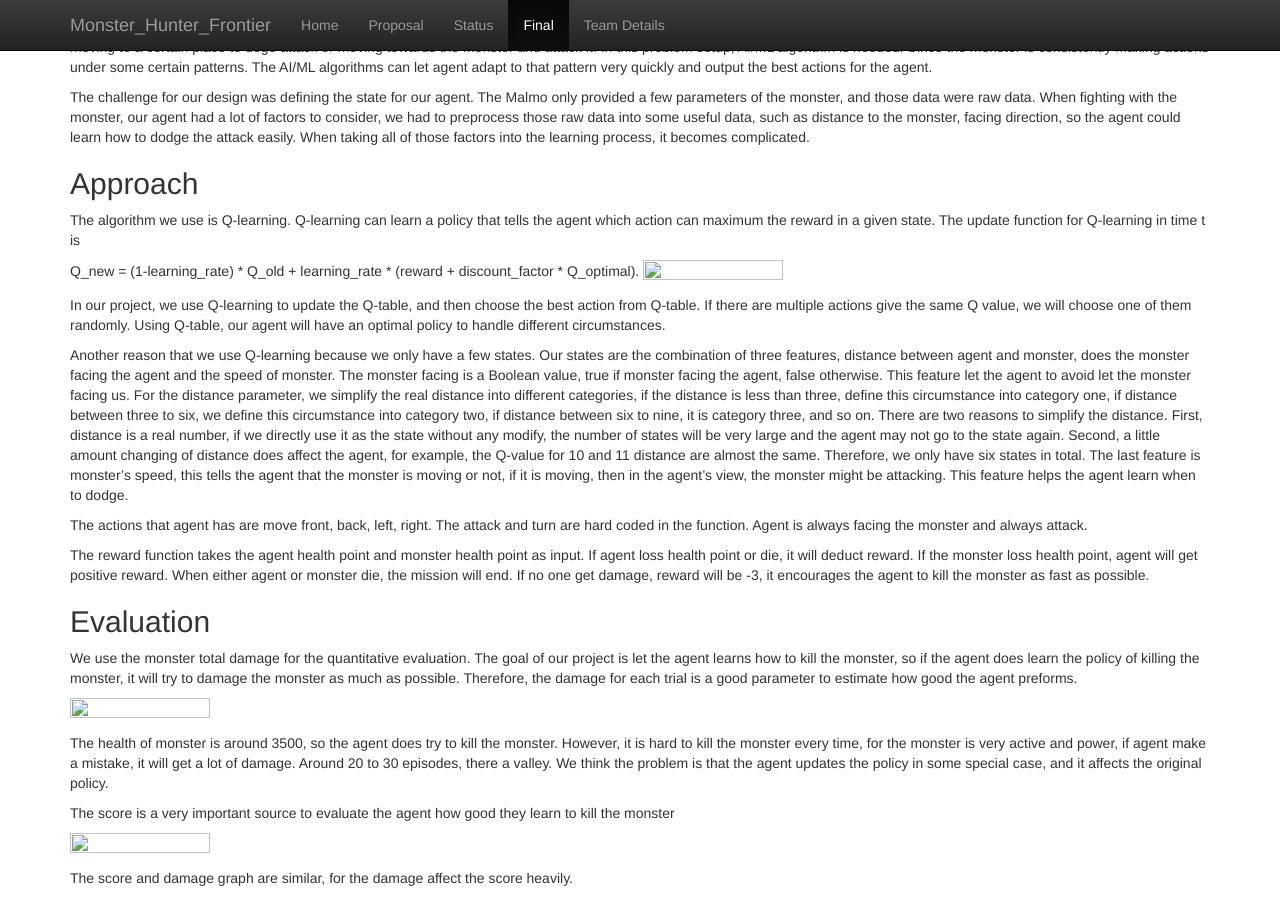
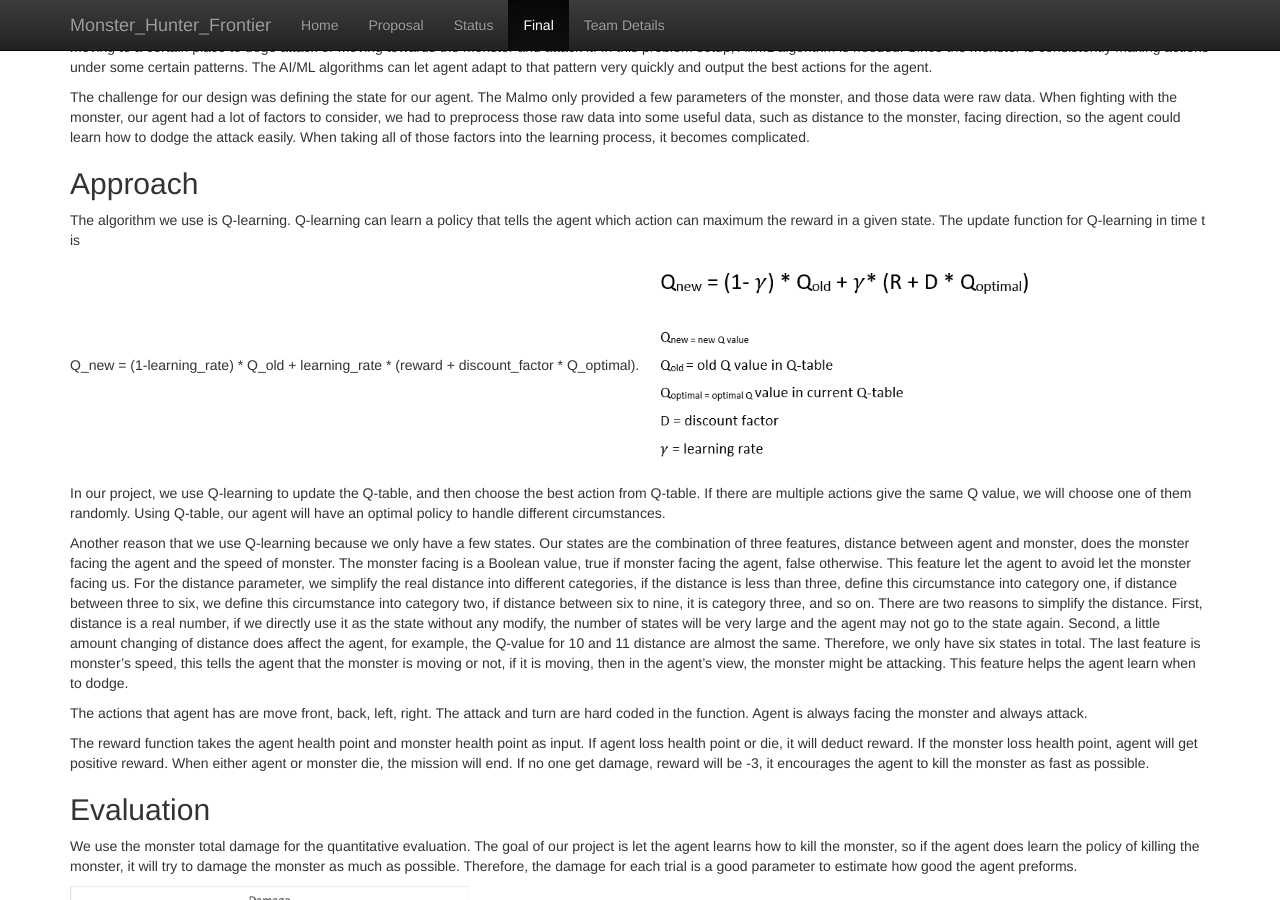
Before and after one commit to zihuazhang337/Group-25, a Jekyll site: the page built from docs/final.md, in a window 1280 px wide and 900 px high, scrolled down 1103 px. Built offline with Jekyll 4.4.1, drawn with Linux system fonts in a browser that asks for light colours; our own code applies the rules of GitHub Pages for plain Markdown files.

Commit message:
Update final.md

```diff
--- a/docs/final.md
+++ b/docs/final.md
@@ -21,7 +21,7 @@ The challenge for our design was defining the state for our agent. The Malmo onl
 The algorithm we use is Q-learning. Q-learning can learn a policy that tells the agent which action can maximum the reward in a given state. The update function for Q-learning in time t is
 
 Q_new = (1-learning_rate) * Q_old + learning_rate * (reward + discount_factor * Q_optimal).
-![](/status_result/Q1.png){:height="35%" width="35%"}
+![](/final_png/Q1.png){:height="35%" width="35%"}
 
 In our project, we use Q-learning to update the Q-table, and then choose the best action from Q-table. If there are multiple actions give the same Q value, we will choose one of them randomly. Using Q-table, our agent will have an optimal policy to handle different circumstances.
 
@@ -35,20 +35,20 @@ The reward function takes the agent health point and monster health point as inp
 ## Evaluation
 We use the monster total damage for the quantitative evaluation. The goal of our project is let the agent learns how to kill the monster, so if the agent does learn the policy of killing the monster, it will try to damage the monster as much as possible. Therefore, the damage for each trial is a good parameter to estimate how good the agent preforms.
 
-![](/status_result/D1.png){:height="35%" width="35%"}
+![](/final_png/D1.png){:height="35%" width="35%"}
 
 The health of monster is around 3500, so the agent does try to kill the monster. However, it is hard to kill the monster every time, for the monster is very active and power, if agent make a mistake, it will get a lot of damage. Around 20 to 30 episodes, there a valley. We think the problem is that the agent updates the policy in some special case, and it affects the original policy.
 
 The score is a very important source to evaluate the agent how good they learn to kill the monster
 
-![](/status_result/S1.png){:height="35%" width="35%"}
+![](/final_png/S1.png){:height="35%" width="35%"}
 
 The score and damage graph are similar, for the damage affect the score heavily.
 
 Our ultimate goal is let the agent to kill the monster as fast as possible. Therefore, run time is also important.
 
 
-![](/status_result/Run_Time.png){:height="35%" width="35%"}
+![](/final_png/Run_Time.png){:height="35%" width="35%"}
 
 Comparing the run time and the above two graphs, we can see that when the scores are low, the run time is also longer. If the agent requires a longer time, it usually in some new circumstances, so it takes some random action and wastes time. Because the agent does not know how to do, it is easily got kill be the monster and cause lower score.
 
```
